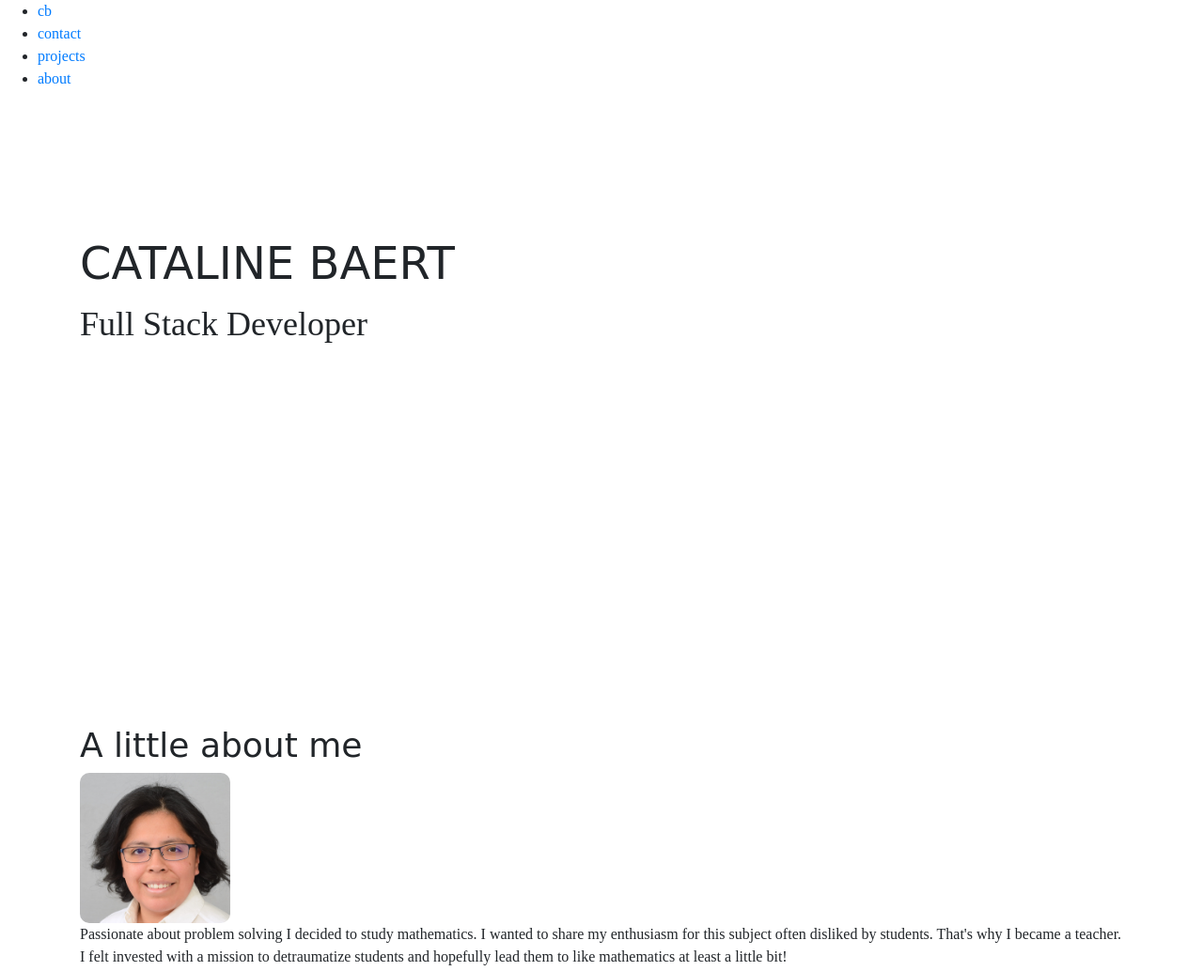
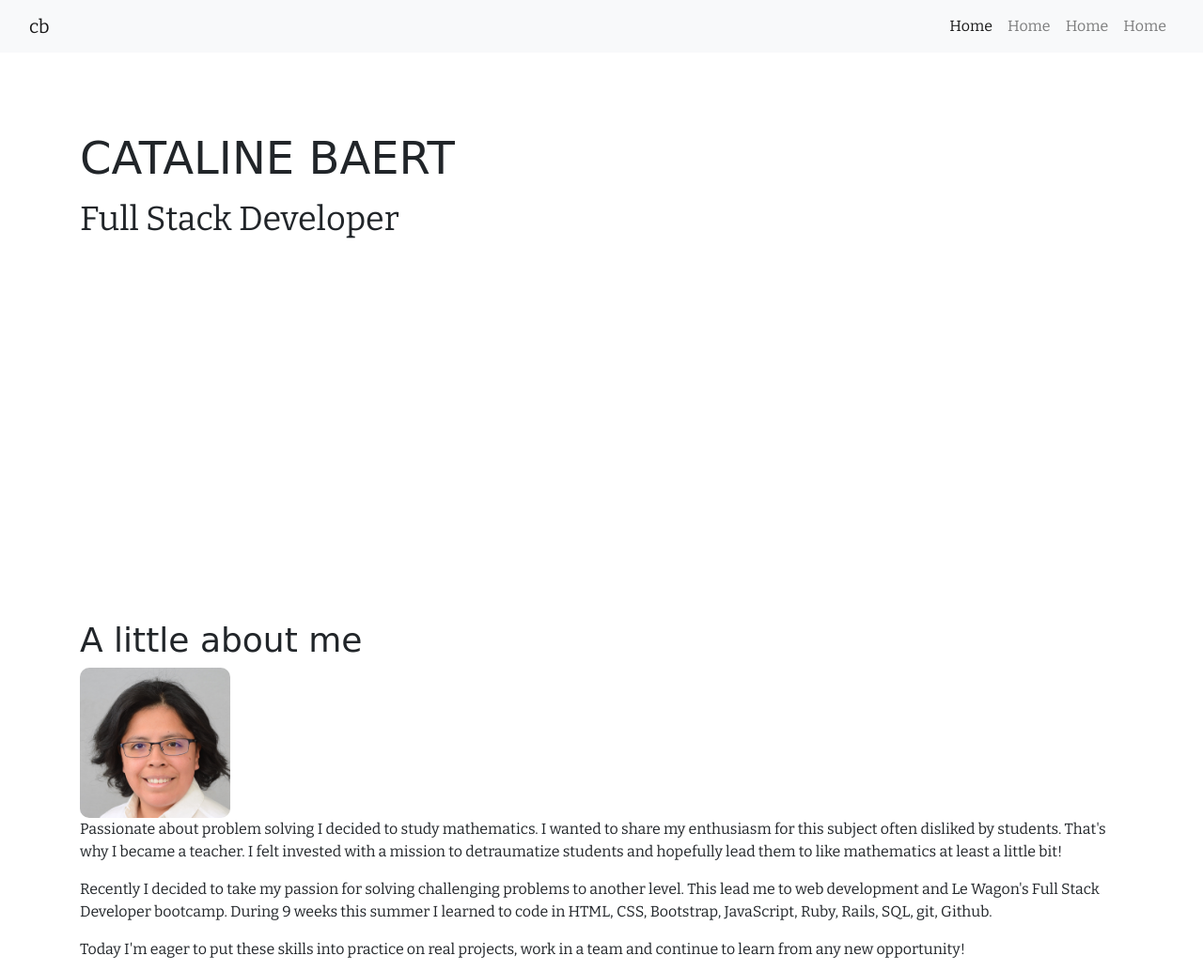
Before and after one commit to ctln12/profile, a plain HTML site: page index.html in a window 1280 px wide. Shown: the top 1034 px of the page at 94% size. Drawn offline with nearby package versions, Linux system fonts and the light colour scheme; a web font is replaced by a local one.

Commit message:
add new fonts and refactor navbar

```diff
--- a/index.html
+++ b/index.html
@@ -9,6 +9,7 @@
     <link rel="stylesheet" href="style.css">
     <!-- GOOGLE FONTS -->
     <link href="https://fonts.googleapis.com/css?family=Fredericka+the+Great|Josefin+Slab:300,400,600|Qwigley&display=swap" rel="stylesheet">
+    <link href="https://fonts.googleapis.com/css?family=Bitter:400,700|Dosis:400,700&display=swap" rel="stylesheet">
     <!-- FONT AWESOME -->
     <link rel="stylesheet" href="https://use.fontawesome.com/releases/v5.0.7/css/all.css">
 
@@ -16,13 +17,36 @@
   </head>
   <body>
 
-  <ul id="navbar">
-    <li id="logo"><a href="/profile">cb</a></li>
-    <li><a href="#contact">contact</a></li>
-    <li><a href="#projects">projects</a></li>
-    <li><a href="#about">about</a></li>
-  </ul>
+  <!---------------- NAVBAR ---------------->
+  <nav class="navbar navbar-expand-md navbar-light bg-light fixed-top">
+    <div class="container-fluid">
+    <!-- brand -->
+    <a href="#" class="navbar-brand">cb</a>
+    <!-- toggle -->
+    <button class="navbar-toggler" type="button" data-toggle="collapse" data-target="#navbarItems">
+      <span class="navbar-toggler-icon"></span>
+    </button>
+    <!-- items -->
+    <div class="collapse navbar-collapse" id="navbarItems">
+      <ul class="navbar-nav ml-auto">
+        <li class="nav-item active">
+          <a href="#" class="nav-link">Home</a>
+        </li>
+        <li class="nav-item">
+          <a href="#" class="nav-link">Home</a>
+        </li>
+        <li class="nav-item">
+          <a href="#" class="nav-link">Home</a>
+        </li>
+        <li class="nav-item">
+          <a href="#" class="nav-link">Home</a>
+        </li>
+      </ul>
+    </div>
+    </div>
+  </nav>
 
+  <!------------- HOME SECTION ------------->
   <div id="banner" class="section">
     <div class="container">
       <h1 id="name">CATALINE BAERT</h1>
```
